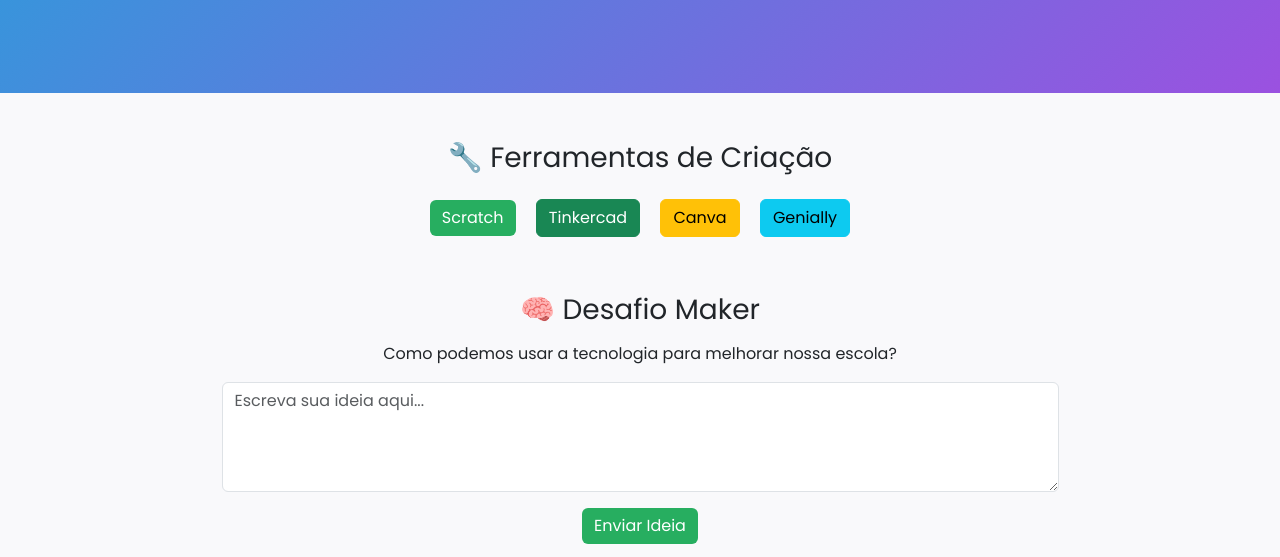
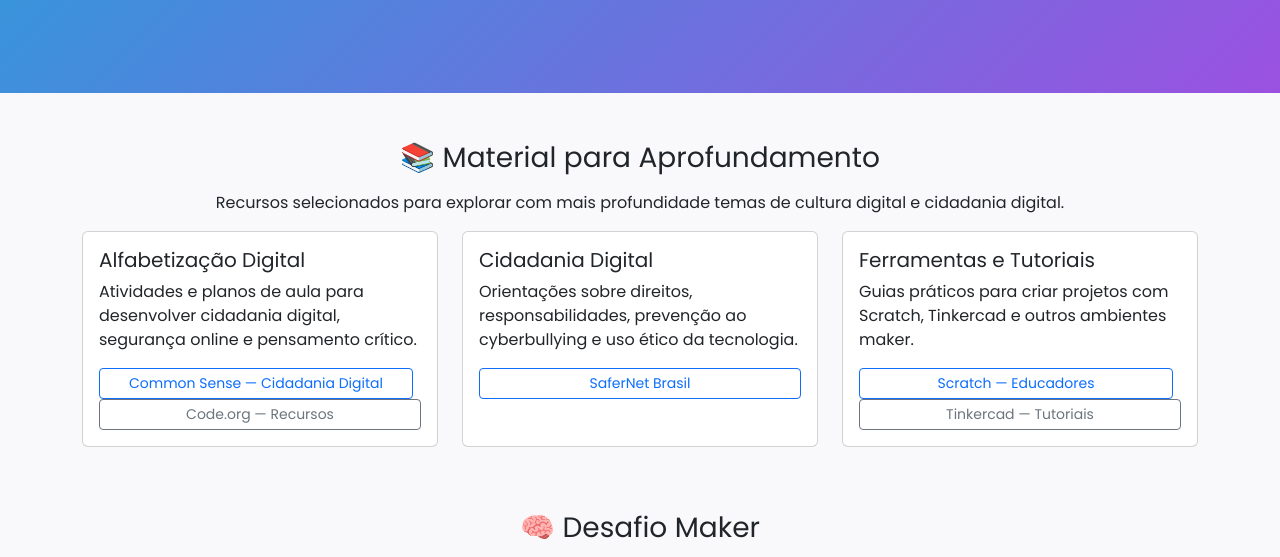
Before and after one commit to Davi-M0ta/ProjetoPEC, a plain HTML site: page area-maker.html in a window 1280 px wide. Shown: the part 219-776 px from the top of the page. Drawn offline with nearby package versions, Linux system fonts and the light colour scheme.

Commit message:
Add sticky navbar and enhance content in multiple HTML files

```diff
--- a/area-maker.html
+++ b/area-maker.html
@@ -11,7 +11,7 @@
 </head>
 
 <body>
-    <nav class="navbar navbar-expand-lg">
+    <nav class="navbar navbar-expand-lg sticky-top">
         <div class="container">
             <a class="navbar-brand" href="index.html">🌐 Exploradores Digitais</a>
             <ul class="navbar-nav ms-auto">
@@ -31,19 +31,46 @@
         </section>
 
         <div class="container my-5">
-            <h3 class="text-center mt-5 mb-3">🔧 Ferramentas de Criação</h3>
-            <div class="text-center">
-                <a href="https://scratch.mit.edu" target="_blank" class="btn btn-primary m-2">Scratch</a>
-                <a href="https://www.tinkercad.com" target="_blank" class="btn btn-success m-2">Tinkercad</a>
-                <a href="https://www.canva.com" target="_blank" class="btn btn-warning m-2">Canva</a>
-                <a href="https://genial.ly" target="_blank" class="btn btn-info m-2">Genially</a>
+
+            <h3 class="text-center mt-5 mb-3">📚 Material para Aprofundamento</h3>
+            <p class="text-center">Recursos selecionados para explorar com mais profundidade temas de cultura digital e cidadania digital.</p>
+
+            <div class="row justify-content-center mb-4">
+                <div class="col-12 col-md-4 mb-3">
+                    <div class="card h-100 p-3">
+                        <h5 class="card-title">Alfabetização Digital</h5>
+                        <p class="card-text">Atividades e planos de aula para desenvolver cidadania digital, segurança online e pensamento crítico.</p>
+                        <a class="btn btn-sm btn-outline-primary me-2" href="https://www.commonsense.org/education/digital-citizenship" target="_blank" rel="noopener noreferrer">Common Sense — Cidadania Digital</a>
+                        <a class="btn btn-sm btn-outline-secondary" href="https://code.org/pt-BR/students/middle-and-high-school" target="_blank" rel="noopener noreferrer">Code.org — Recursos</a>
+                    </div>
+                </div>
+
+                <div class="col-12 col-md-4 mb-3">
+                    <div class="card h-100 p-3">
+                        <h5 class="card-title">Cidadania Digital</h5>
+                        <p class="card-text">Orientações sobre direitos, responsabilidades, prevenção ao cyberbullying e uso ético da tecnologia.</p>
+                        <a class="btn btn-sm btn-outline-primary" href="https://www.safernet.org.br/" target="_blank" rel="noopener noreferrer">SaferNet Brasil</a>
+                    </div>
+                </div>
+
+                <div class="col-12 col-md-4 mb-3">
+                    <div class="card h-100 p-3">
+                        <h5 class="card-title">Ferramentas e Tutoriais</h5>
+                        <p class="card-text">Guias práticos para criar projetos com Scratch, Tinkercad e outros ambientes maker.</p>
+                        <a class="btn btn-sm btn-outline-primary me-2" href="https://scratch.mit.edu/educators/" target="_blank" rel="noopener noreferrer">Scratch — Educadores</a>
+                        <a class="btn btn-sm btn-outline-secondary" href="https://www.tinkercad.com/learn" target="_blank" rel="noopener noreferrer">Tinkercad — Tutoriais</a>
+                    </div>
+                </div>
             </div>
 
             <h3 class="text-center mt-5 mb-3">🧠 Desafio Maker</h3>
             <p class="text-center">Como podemos usar a tecnologia para melhorar nossa escola?</p>
             <div class="text-center">
-                <textarea class="form-control w-75 mx-auto mb-3" rows="4"
-                    placeholder="Escreva sua ideia aqui..."></textarea>
+
+                <form action="" method="post">
+                    <textarea class="form-control w-75 mx-auto mb-3" rows="4" placeholder="Escreva sua ideia aqui..."></textarea>
+                </form>
+
                 <button class="btn btn-primary">Enviar Ideia</button>
             </div>
         </div>
--- a/js/script.js
+++ b/js/script.js
@@ -28,8 +28,8 @@ function resetarProgresso() {
 }
 
 document.addEventListener("DOMContentLoaded", function () {
-  atualizarProgresso();
-  mostrarMedalhas();
+  //atualizarProgresso();
+  //mostrarMedalhas();
 
   const perguntas = [
     {
```
Also changed, not shown: atividades.html (+3 -3 lines), cidadania.html (+1 -1 lines), cultura-digital.html (+1 -1 lines), index.html (+5 -3 lines), sobre.html (+12 -2 lines).
